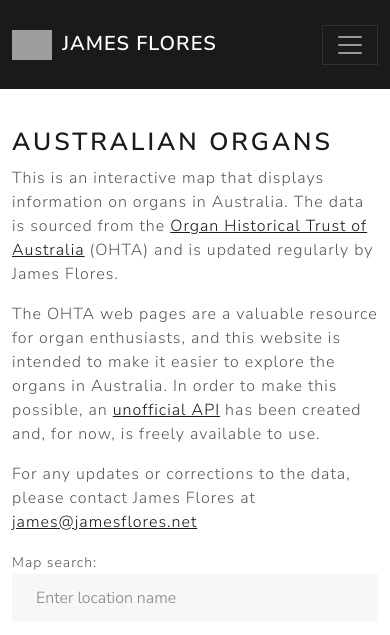
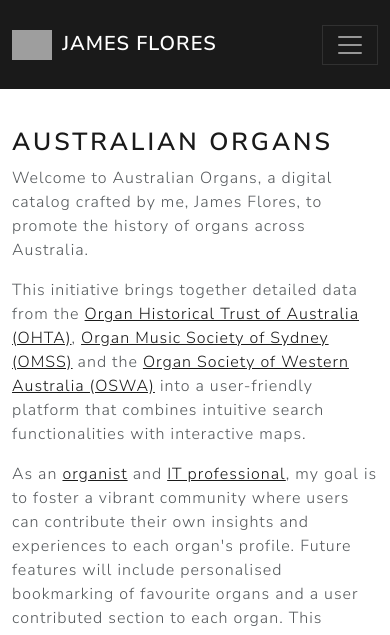
Before and after one commit to jamesflores/Australian-Organs, a Django app: page / in a window 390 px wide. Shown: the top 635 px of the page. Run offline with Django 5.2, Linux system fonts and the light colour scheme; some libraries are stand-ins or nearby versions; grey boxes are pictures that could not be loaded.

Commit message:
add new home page move map to own page add static images

```diff
--- /dev/null
+++ b/app/templates/map/home.html
@@ -0,0 +1,37 @@
+{% extends "map/layout.html" %}
+{% load static %}
+
+{% block content %}
+<h1 class="mt-5">Australian Organs</h1>
+<div class="row">
+    <div class="col-md-12">
+        <p>Welcome to Australian Organs, a digital catalog crafted by me, James Flores, to promote the history of organs across Australia.</p>
+        <p>This initiative brings together detailed data from the <a href="https://ohta.org.au/" target="_blank">Organ Historical Trust of Australia (OHTA)</a>, <a href="https://sydneyorgan.com" target="_blank">Organ Music Society of Sydney (OMSS)</a> and the <a href="http://www.oswa.org.au/" target="_blank">Organ Society of Western Australia (OSWA)</a> into a user-friendly platform that combines intuitive search functionalities with interactive maps.</p>
+        <p>As an <a href="https://jamesfloresorganist.com" target="_blank">organist</a> and <a href="https://jamesflores.net" target="_blank">IT professional</a>, my goal is to foster a vibrant community where users can contribute their own insights and experiences to each organ's profile. Future features will include personalised bookmarking of favourite organs and a user contributed section to each organ. This enables up-to-date information on things like access, condition and anything else of relevance.</p>
+        <p>For suggestions, corrections and any other information, please contact me at <a href="mailto:james@jamesflores.net">james@jamesflores.net</a></p>
+        <p>Now, go on and enjoy exploring all the organs on Australian Organs 🇦🇺</p>
+    </div>
+</div>
+<div class="row">
+    <div class="col-md-6">
+        <div class="card">
+            <a href="{% url 'search' %}"><img src="{% static 'images/search.png' %}" class="card-img-top" href="{% url 'search' %}" alt="Search Organs"></a>
+            <div class="card-body">
+                <h5 class="card-title">Search for an organ</h5>
+                <p class="card-text">Search the database of organs just like you would do a Google search. Easily locate the organ you're looking for, or, browse all the organs in our database.</p>
+                <a href="{% url 'search' %}" class="btn btn-primary">Search</a>
+            </div>
+        </div>
+    </div>
+    <div class="col-md-6">
+        <div class="card">
+            <a  href="{% url 'map' %}"><img src="{% static 'images/map.png' %}" class="card-img-top" alt="Organ Map"></a>
+            <div class="card-body">
+                <h5 class="card-title">Browse organs with map</h5>
+                <p class="card-text">The Google map you've always wanted—with pins for every organ in Australia. Browse by dragging the map around and click on a pin to view more details on the organ.</p>
+                <a href="{%  url 'map' %}" class="btn btn-primary">OPEN MAP</a>
+            </div>
+        </div>
+    </div>
+</div>
+{% endblock %}
--- a/app/templates/map/layout.html
+++ b/app/templates/map/layout.html
@@ -58,6 +58,9 @@
                         <a class="nav-link" href="{% url 'search' %}">Search</a>
                     </li>
                     <li class="nav-item">
+                        <a class="nav-link" href="{% url 'map' %}">Map</a>
+                    </li>
+                    <li class="nav-item">
                         <a class="nav-link" href="https://jamesfloresorganist.com/about/" target="_blank">About</a>
                     </li>
                     <li class="nav-item">
--- a/app/templates/map/map.html
+++ b/app/templates/map/map.html
@@ -1,7 +1,7 @@
 {% extends "map/layout.html" %}
 {% load static %}
 
-{% block script%}
+{% block script %}
 <script src="{% static 'map.js' %}"></script>
 <script async src="https://maps.googleapis.com/maps/api/js?key={{ GOOGLE_MAPS_API_KEY }}&loading=async&callback=initMap&libraries=places"></script>
 {% endblock %}
@@ -11,15 +11,15 @@
 <div class="row">
     <div class="col-md-4">
         <p>
-            This is an interactive map that displays information on organs in Australia.
-            The data is sourced from the <a href="https://ohta.org.au" target="_blank">Organ Historical Trust of Australia</a> (OHTA) and is updated regularly by James Flores.
+            This is an interactive Google map that displays information on organs in Australia.
+            The data is sourced from the <a href="https://ohta.org.au" target="_blank">Organ Historical Trust of Australia (OHTA)</a>, <a href="https://sydneyorgan.com" target="_blank">Organ Music Society of Sydney (OMSS)</a> and the <a href="http://www.oswa.org.au/" target="_blank">Organ Society of Western Australia (OSWA)</a>.
         </p>
         <p>
-            The OHTA web pages are a valuable resource for organ enthusiasts, and this website is intended to make it easier to explore the organs in Australia.
+            The organ society web pages are valuable resources for organ enthusiasts, and this map is intended to make it easier to explore the organs in Australia.
             In order to make this possible, an <a href="https://api.australianorgans.com.au/swagger" target="_blank">unofficial API</a> has been created and, for now, is freely available to use.
         </p>
         <p>
-            For any updates or corrections to the data, please contact James Flores at <a href="mailto:james@jamesflores.net">james@jamesflores.net</a>
+            For any updates or corrections to the data, please contact me, James Flores, at <a href="mailto:james@jamesflores.net">james@jamesflores.net</a>
         </p>
         <small>Map search:</small>
         <form class="d-flex ms-auto">
--- a/app/urls.py
+++ b/app/urls.py
@@ -5,4 +5,5 @@ from app import views
 urlpatterns = [
     path('', views.index, name='index'),
     path('search/', views.search, name='search'),
+    path('map/', views.map, name='map'),
 ]
--- a/app/views.py
+++ b/app/views.py
@@ -9,8 +9,16 @@ def index(request):
         'GOOGLE_MAPS_API_KEY': settings.GOOGLE_MAPS_API_KEY,
         'domain': request.scheme + '://' + get_current_site(request).domain
     }
+    return render(request, 'map/home.html', context)
+
+
+def map(request):
+    context = {
+        'ORGAN_API_URL': settings.ORGAN_API_URL,
+        'GOOGLE_MAPS_API_KEY': settings.GOOGLE_MAPS_API_KEY,
+        'domain': request.scheme + '://' + get_current_site(request).domain
+    }
     return render(request, 'map/map.html', context)
-
 
 def search(request):
     context = {
```
Also changed, not shown: app/templates/map/search.html (+6 -1 lines), app/static/images/James_Opera_House.jpg (added), app/static/images/map.png (added), app/static/images/search.png (added), 1 other file.
